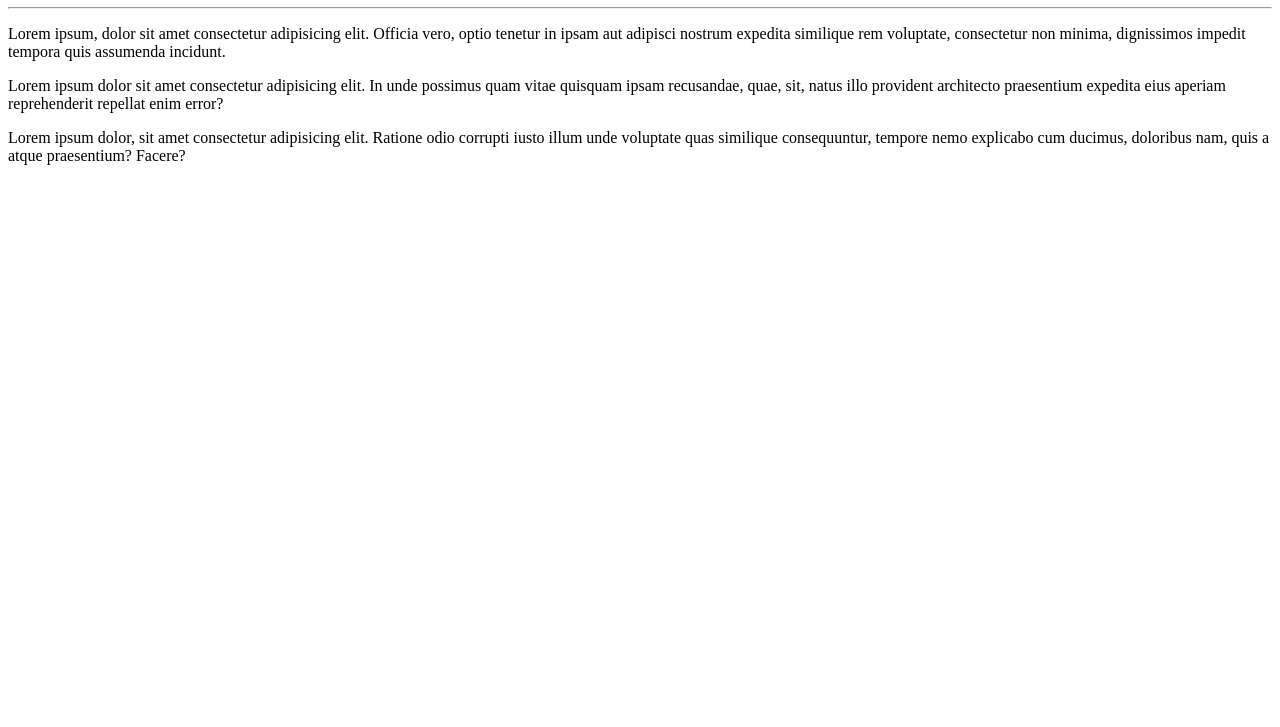
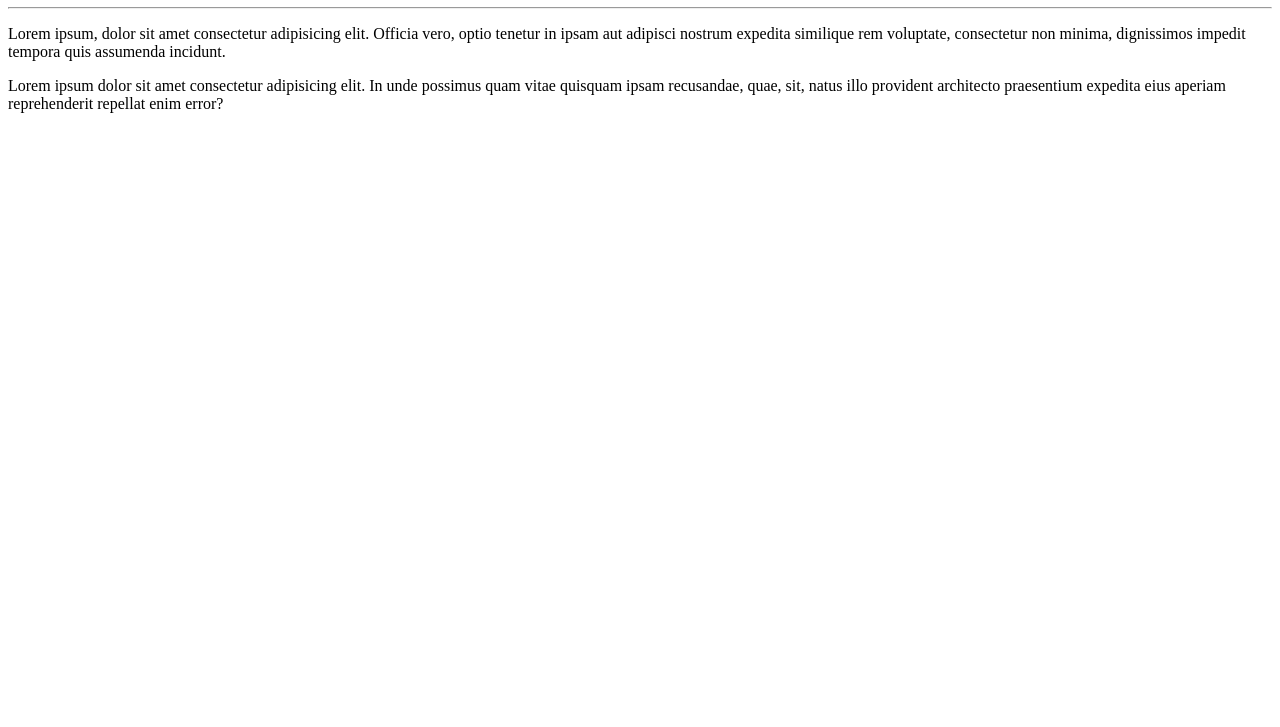
Before and after one commit to FagnerHc/Ola-Mundo-, a plain HTML site: page site-exemplo/index.html in a window 1280 px wide. Shown: the part 73-800 px from the top of the page. Drawn offline with Linux system fonts and the light colour scheme.

Commit message:
Remove Lorem

```diff
--- a/site-exemplo/index.html
+++ b/site-exemplo/index.html
@@ -11,6 +11,5 @@
     <hr>
     <p>Lorem ipsum, dolor sit amet consectetur adipisicing elit. Officia vero, optio tenetur in ipsam aut adipisci nostrum expedita similique rem voluptate, consectetur non minima, dignissimos impedit tempora quis assumenda incidunt.</p>
     <p>Lorem ipsum dolor sit amet consectetur adipisicing elit. In unde possimus quam vitae quisquam ipsam recusandae, quae, sit, natus illo provident architecto praesentium expedita eius aperiam reprehenderit repellat enim error?</p>
-    <p>Lorem ipsum dolor, sit amet consectetur adipisicing elit. Ratione odio corrupti iusto illum unde voluptate quas similique consequuntur, tempore nemo explicabo cum ducimus, doloribus nam, quis a atque praesentium? Facere?</p>
 </body>
 </html>
```
